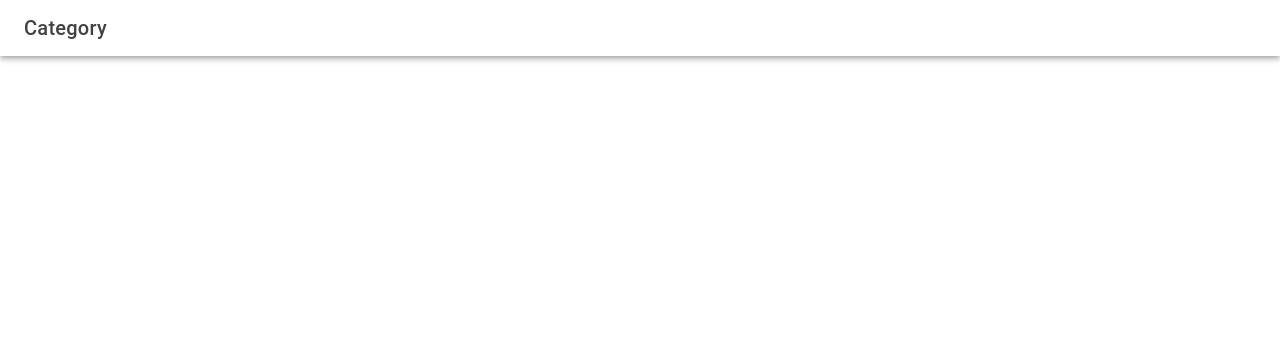
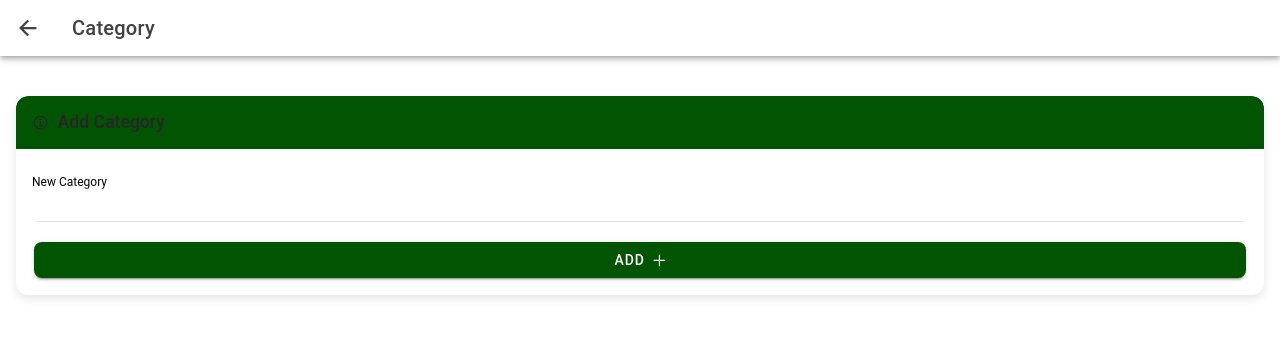
Before and after one commit to pinfinity1/ionic-menu, a React (Vite) app: page /category in a window 1280 px wide. Shown: the top 338 px of the page. Built offline with nearby package versions, Linux system fonts and the light colour scheme.

Commit message:
fix/ category page

```diff
--- a/src/App.tsx
+++ b/src/App.tsx
@@ -43,7 +43,6 @@ const App: React.FC = () => {
         <IonApp>
             <IonReactRouter>
                 <IonSplitPane contentId="main">
-                    {/*<Menu/>*/}
                     <IonRouterOutlet id="main">
                         <Route exact path="/">
                             <Admin/>
--- /dev/null
+++ b/src/pages/Admin.css
@@ -0,0 +1,9 @@
+.admin-list {
+    margin-top: 40px;
+}
+
+.admin-list__item {
+    display: flex;
+    flex-direction: column;
+    align-items: center;
+}
--- a/src/pages/Admin.tsx
+++ b/src/pages/Admin.tsx
@@ -13,6 +13,7 @@ import {
     isPlatform
 } from "@ionic/react";
 import {chevronForwardOutline} from "ionicons/icons";
+import "./Admin.css"
 
 const Admin: React.FC = () => {
 
@@ -25,12 +26,14 @@ const Admin: React.FC = () => {
             </IonHeader>
 
             <IonContent>
-                <IonList className="ion-margin-top ion-padding">
+                <IonList className="admin-list ion-padding">
                     <IonListHeader className={"ion-padding-bottom"}>
                         <IonLabel>Fast Food</IonLabel>
                     </IonListHeader>
-                    <IonItem button routerLink={"category"} routerDirection="none">
-                        <IonLabel className={"ion-padding-start"}>Category</IonLabel>
+                    <IonItem button className={"admin-list__item"} routerLink={"category"} routerDirection="none">
+                        <IonLabel className={"ion-padding-start"}>
+                            Category
+                        </IonLabel>
                         {isPlatform('android') || isPlatform("desktop") ?
                             <IonIcon slot="end" icon={chevronForwardOutline}/> : ""
                         }
--- a/src/pages/Category.css
+++ b/src/pages/Category.css
@@ -0,0 +1,26 @@
+ion-card {
+    margin: 16px;
+    border-radius: 12px;
+    box-shadow: 0 4px 8px rgba(0, 0, 0, 0.1);
+}
+
+ion-card-header {
+    background: var(--ion-color-primary);
+    color: white;
+    border-radius: 12px 12px 0 0;
+}
+
+ion-card-title {
+    display: flex;
+    align-items: center;
+    gap: 8px;
+    font-size: 1.1rem;
+}
+
+ion-button {
+    margin-top: 16px;
+}
+
+.cat-card {
+    margin-top: 40px;
+}
--- a/src/pages/Category.tsx
+++ b/src/pages/Category.tsx
@@ -1,6 +1,23 @@
 import React from "react";
 import "./Category.css"
-import {IonButtons, IonContent, IonHeader, IonMenuButton, IonPage, IonTitle, IonToolbar} from "@ionic/react";
+import {
+    IonBackButton,
+    IonButton,
+    IonButtons,
+    IonCard,
+    IonCardContent,
+    IonCardHeader,
+    IonCardTitle,
+    IonContent,
+    IonHeader,
+    IonIcon,
+    IonInput,
+    IonItem,
+    IonPage,
+    IonTitle,
+    IonToolbar
+} from "@ionic/react";
+import {addOutline, informationCircleOutline} from "ionicons/icons";
 
 
 const Category: React.FC = () => {
@@ -8,12 +25,22 @@ const Category: React.FC = () => {
 
     return (
         <IonPage>
+            {/*<IonHeader>*/}
+            {/*    <IonToolbar>*/}
+            {/*        <IonButtons slot="start">*/}
+            {/*            <IonBackButton></IonBackButton>*/}
+            {/*        </IonButtons>*/}
+            {/*        <IonTitle>Back Button</IonTitle>*/}
+            {/*    </IonToolbar>*/}
+            {/*</IonHeader>*/}
             <IonHeader>
                 <IonToolbar>
                     <IonButtons slot="start">
-                        <IonMenuButton/>
+                        <IonBackButton defaultHref="/"/>
                     </IonButtons>
-                    <IonTitle>Category</IonTitle>
+                    <IonTitle>
+                        Category
+                    </IonTitle>
                 </IonToolbar>
             </IonHeader>
 
@@ -23,6 +50,29 @@ const Category: React.FC = () => {
                         <IonTitle size="large">Category</IonTitle>
                     </IonToolbar>
                 </IonHeader>
+
+                <IonCard className="cat-card ion-margin-top">
+                    <IonCardHeader>
+                        <IonCardTitle>
+                            <IonIcon icon={informationCircleOutline}/>
+                            Add Category
+                        </IonCardTitle>
+                    </IonCardHeader>
+
+                    <IonCardContent>
+                        <IonItem className="ion-margin-top">
+                            <IonInput label="New Category" labelPlacement="stacked"
+                                      placeholder=" ">
+
+                            </IonInput>
+                        </IonItem>
+
+                        <IonButton expand="block">
+                            Add
+                            <IonIcon icon={addOutline} slot="end"/>
+                        </IonButton>
+                    </IonCardContent>
+                </IonCard>
             </IonContent>
         </IonPage>
     )
--- a/src/pages/Products.tsx
+++ b/src/pages/Products.tsx
@@ -1,6 +1,6 @@
 import React from "react";
 import "./Products.css"
-import {IonButtons, IonContent, IonHeader, IonMenuButton, IonPage, IonTitle, IonToolbar} from "@ionic/react";
+import {IonBackButton, IonButtons, IonContent, IonHeader, IonPage, IonTitle, IonToolbar} from "@ionic/react";
 
 
 const Products: React.FC = () => {
@@ -11,7 +11,7 @@ const Products: React.FC = () => {
             <IonHeader>
                 <IonToolbar>
                     <IonButtons slot="start">
-                        <IonMenuButton/>
+                        <IonBackButton defaultHref="/"/>
                     </IonButtons>
                     <IonTitle>Products</IonTitle>
                 </IonToolbar>
```
